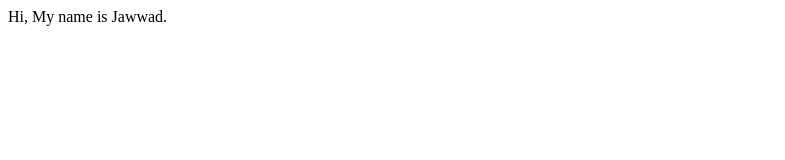
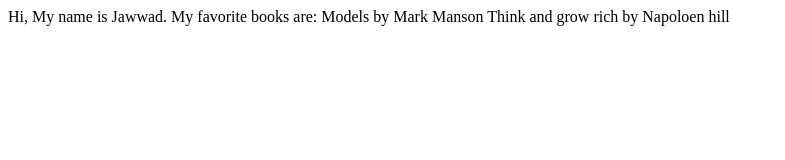
Before and after one commit to mdJawwad96/mohammadjawwad-site, a plain HTML site: page index.html in a window 1280 px wide. Shown: the whole page, without its empty margins (0-785 px from the left). Drawn offline with Linux system fonts and the light colour scheme.

Commit message:
docs: added favorite books

```diff
--- a/index.html
+++ b/index.html
@@ -7,5 +7,8 @@
 </head>
 <body>
     Hi, My name is Jawwad.
+    My favorite books are:
+    Models by Mark Manson
+    Think and grow rich by Napoloen hill
 </body>
 </html>
```
